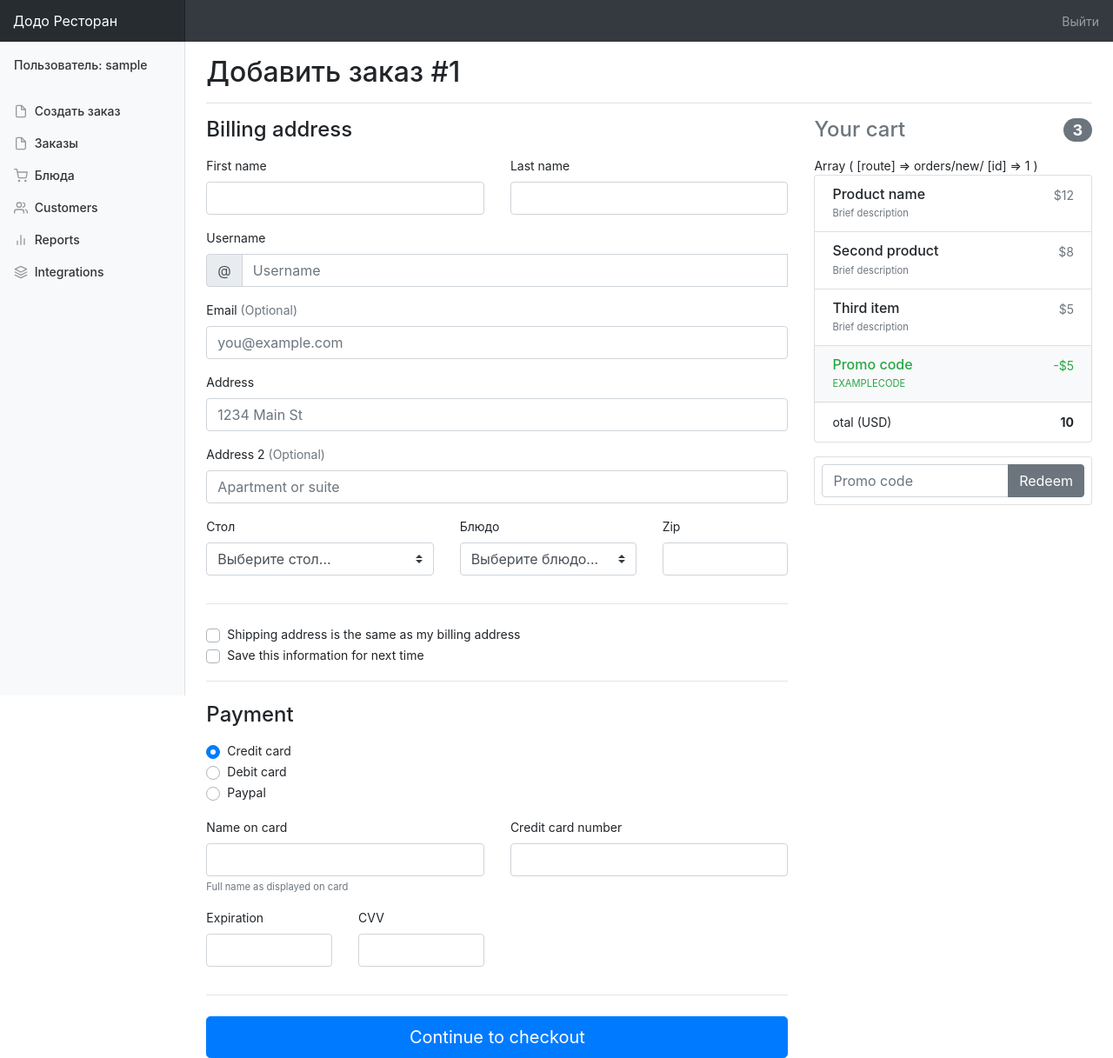
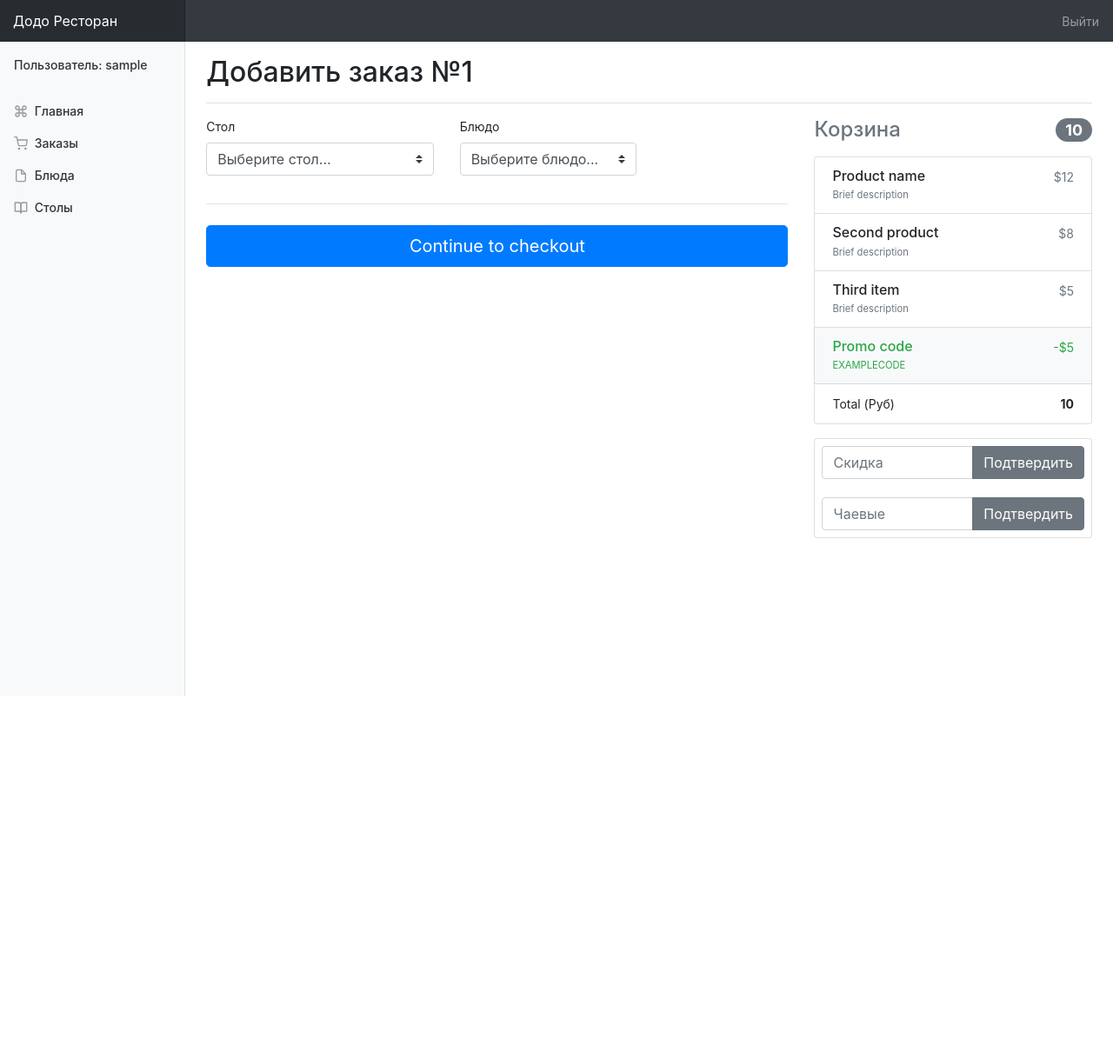
Before and after one commit to aiserrock/Restaurant, a PHP site: page /orders/new/?id=1 in a window 1280 px wide. Shown: the whole page at 87% size. After the commit the page ends 800 px from the top, so only its background shows below. Run offline with PHP 8.4, Linux system fonts and the light colour scheme; the visitor is signed in with stand-in values (Sample User, id 1); tables that the repository leaves empty or names only in its code hold one stand-in row (values such as "Sample post"); some libraries are stand-ins or nearby versions.

Commit message:
create view for 'ADD order '

```diff
--- a/engine/pages/new_order.php
+++ b/engine/pages/new_order.php
@@ -2,26 +2,45 @@
 if (!defined('security_hash')) {
     die("Недостаточно прав");
 }
+
+
 
 $tables = DB::getAll("SELECT id FROM tables WHERE status = 1");
 $dishes = DB::getAll("SELECT * FROM dishes");
 
 $order_id = intval($_GET['id']);
 $order = DB::getRow("SELECT * From orders join order_costs oc on orders.id = oc.order_id where id = ?", [$order_id]);
+
+$countItemInOrder=DB::getAll("
+select orders_id as 'id', SUM(quantity) as 'quantity'
+from dishes_orders
+GROUP BY orders_id
+ORDER BY orders_id");
+function countItemInCart($countItemInOrder):int{
+    foreach ($countItemInOrder as $item){
+        if($item['id']==intval($_GET['id'])){
+            return $item['quantity'];
+        }else{
+            return 0;
+        }
+
+    }
+}
 ?>
 
 <main role="main" class="col-md-9 ml-sm-auto col-lg-10 pt-3 px-4">
     <div class="d-flex justify-content-between flex-wrap flex-md-nowrap align-items-center pb-2 mb-3 border-bottom">
-        <h1 class="h2">Добавить заказ #<?=$order['id']?></h1>
+        <h1 class="h2">Добавить заказ №<?=$order['id']?></h1>
     </div>
 
     <div class="row">
         <div class="col-md-4 order-md-2 mb-4">
             <h4 class="d-flex justify-content-between align-items-center mb-3">
-                <span class="text-muted">Your cart</span>
-                <span class="badge badge-secondary badge-pill">3</span>
+                <span class="text-muted">Корзина</span>
+                <span class="badge badge-secondary badge-pill"><?= countItemInCart($countItemInOrder)?></span>
             </h4>
-            <? print_r($_GET) ?>
+<!--            --><?// print_r($_GET) ?>
+<!--            --><?// print_r($countItemInOrder)?>
             <ul class="list-group mb-3">
                 <li class="list-group-item d-flex justify-content-between lh-condensed">
                     <div>
@@ -52,24 +71,32 @@ $order = DB::getRow("SELECT * From orders join order_costs oc on orders.id = oc.
                     <span class="text-success">-$5</span>
                 </li>
                 <li class="list-group-item d-flex justify-content-between">
-                    <span>otal (USD)</span>
+                    <span>Total (Руб)</span>
                     <strong><?=$order['total_price']?></strong>
                 </li>
             </ul>
 
             <form class="card p-2">
                 <div class="input-group">
-                    <input type="text" class="form-control" placeholder="Promo code">
+                    <input type="text" class="form-control" placeholder="Скидка">
                     <div class="input-group-append">
-                        <button type="submit" class="btn btn-secondary">Redeem</button>
+                        <button type="submit" class="btn btn-secondary">Подтвердить</button>
+                    </div>
+                </div>
+                <br>
+                <div class="input-group">
+                    <input type="text" class="form-control" placeholder="Чаевые">
+                    <div class="input-group-append">
+                        <button type="submit" class="btn btn-secondary">Подтвердить</button>
                     </div>
                 </div>
             </form>
         </div>
+
         <div class="col-md-8 order-md-1">
-            <h4 class="mb-3">Billing address</h4>
+<!--            <h4 class="mb-3">Billing address</h4>-->
             <form class="needs-validation" novalidate="">
-                <div class="row">
+                <!--<div class="row">
                     <div class="col-md-6 mb-3">
                         <label for="firstName">First name</label>
                         <input type="text" class="form-control" id="firstName" placeholder="" value="" required="">
@@ -84,41 +111,41 @@ $order = DB::getRow("SELECT * From orders join order_costs oc on orders.id = oc.
                             Valid last name is required.
                         </div>
                     </div>
-                </div>
+                </div>-->
 
-                <div class="mb-3">
-                    <label for="username">Username</label>
-                    <div class="input-group">
-                        <div class="input-group-prepend">
-                            <span class="input-group-text">@</span>
-                        </div>
-                        <input type="text" class="form-control" id="username" placeholder="Username" required="">
-                        <div class="invalid-feedback" style="width: 100%;">
-                            Your username is required.
-                        </div>
-                    </div>
-                </div>
-
-                <div class="mb-3">
-                    <label for="email">Email <span class="text-muted">(Optional)</span></label>
-                    <input type="email" class="form-control" id="email" placeholder="you@example.com">
-                    <div class="invalid-feedback">
-                        Please enter a valid email address for shipping updates.
-                    </div>
-                </div>
-
-                <div class="mb-3">
-                    <label for="address">Address</label>
-                    <input type="text" class="form-control" id="address" placeholder="1234 Main St" required="">
-                    <div class="invalid-feedback">
-                        Please enter your shipping address.
-                    </div>
-                </div>
-
-                <div class="mb-3">
-                    <label for="address2">Address 2 <span class="text-muted">(Optional)</span></label>
-                    <input type="text" class="form-control" id="address2" placeholder="Apartment or suite">
-                </div>
+<!--                <div class="mb-3">-->
+<!--                    <label for="username">Username</label>-->
+<!--                    <div class="input-group">-->
+<!--                        <div class="input-group-prepend">-->
+<!--                            <span class="input-group-text">@</span>-->
+<!--                        </div>-->
+<!--                        <input type="text" class="form-control" id="username" placeholder="Username" required="">-->
+<!--                        <div class="invalid-feedback" style="width: 100%;">-->
+<!--                            Your username is required.-->
+<!--                        </div>-->
+<!--                    </div>-->
+<!--                </div>-->
+<!---->
+<!--                <div class="mb-3">-->
+<!--                    <label for="email">Email <span class="text-muted">(Optional)</span></label>-->
+<!--                    <input type="email" class="form-control" id="email" placeholder="you@example.com">-->
+<!--                    <div class="invalid-feedback">-->
+<!--                        Please enter a valid email address for shipping updates.-->
+<!--                    </div>-->
+<!--                </div>-->
+<!---->
+<!--                <div class="mb-3">-->
+<!--                    <label for="address">Address</label>-->
+<!--                    <input type="text" class="form-control" id="address" placeholder="1234 Main St" required="">-->
+<!--                    <div class="invalid-feedback">-->
+<!--                        Please enter your shipping address.-->
+<!--                    </div>-->
+<!--                </div>-->
+<!---->
+<!--                <div class="mb-3">-->
+<!--                    <label for="address2">Address 2 <span class="text-muted">(Optional)</span></label>-->
+<!--                    <input type="text" class="form-control" id="address2" placeholder="Apartment or suite">-->
+<!--                </div>-->
 
                 <div class="row">
                     <div class="col-md-5 mb-3">
@@ -149,74 +176,74 @@ $order = DB::getRow("SELECT * From orders join order_costs oc on orders.id = oc.
                             Please provide a valid state.
                         </div>
                     </div>
-                    <div class="col-md-3 mb-3">
-                        <label for="zip">Zip</label>
-                        <input type="text" class="form-control" id="zip" placeholder="" required="">
-                        <div class="invalid-feedback">
-                            Zip code required.
-                        </div>
-                    </div>
+<!--                    <div class="col-md-3 mb-3">-->
+<!--                        <label for="zip">Zip</label>-->
+<!--                        <input type="text" class="form-control" id="zip" placeholder="" required="">-->
+<!--                        <div class="invalid-feedback">-->
+<!--                            Zip code required.-->
+<!--                        </div>-->
+<!--                    </div>-->
                 </div>
-                <hr class="mb-4">
-                <div class="custom-control custom-checkbox">
-                    <input type="checkbox" class="custom-control-input" id="same-address">
-                    <label class="custom-control-label" for="same-address">Shipping address is the same as my billing address</label>
-                </div>
-                <div class="custom-control custom-checkbox">
-                    <input type="checkbox" class="custom-control-input" id="save-info">
-                    <label class="custom-control-label" for="save-info">Save this information for next time</label>
-                </div>
-                <hr class="mb-4">
-
-                <h4 class="mb-3">Payment</h4>
-
-                <div class="d-block my-3">
-                    <div class="custom-control custom-radio">
-                        <input id="credit" name="paymentMethod" type="radio" class="custom-control-input" checked="" required="">
-                        <label class="custom-control-label" for="credit">Credit card</label>
-                    </div>
-                    <div class="custom-control custom-radio">
-                        <input id="debit" name="paymentMethod" type="radio" class="custom-control-input" required="">
-                        <label class="custom-control-label" for="debit">Debit card</label>
-                    </div>
-                    <div class="custom-control custom-radio">
-                        <input id="paypal" name="paymentMethod" type="radio" class="custom-control-input" required="">
-                        <label class="custom-control-label" for="paypal">Paypal</label>
-                    </div>
-                </div>
-                <div class="row">
-                    <div class="col-md-6 mb-3">
-                        <label for="cc-name">Name on card</label>
-                        <input type="text" class="form-control" id="cc-name" placeholder="" required="">
-                        <small class="text-muted">Full name as displayed on card</small>
-                        <div class="invalid-feedback">
-                            Name on card is required
-                        </div>
-                    </div>
-                    <div class="col-md-6 mb-3">
-                        <label for="cc-number">Credit card number</label>
-                        <input type="text" class="form-control" id="cc-number" placeholder="" required="">
-                        <div class="invalid-feedback">
-                            Credit card number is required
-                        </div>
-                    </div>
-                </div>
-                <div class="row">
-                    <div class="col-md-3 mb-3">
-                        <label for="cc-expiration">Expiration</label>
-                        <input type="text" class="form-control" id="cc-expiration" placeholder="" required="">
-                        <div class="invalid-feedback">
-                            Expiration date required
-                        </div>
-                    </div>
-                    <div class="col-md-3 mb-3">
-                        <label for="cc-expiration">CVV</label>
-                        <input type="text" class="form-control" id="cc-cvv" placeholder="" required="">
-                        <div class="invalid-feedback">
-                            Security code required
-                        </div>
-                    </div>
-                </div>
+<!--                <hr class="mb-4">-->
+<!--                <div class="custom-control custom-checkbox">-->
+<!--                    <input type="checkbox" class="custom-control-input" id="same-address">-->
+<!--                    <label class="custom-control-label" for="same-address">Shipping address is the same as my billing address</label>-->
+<!--                </div>-->
+<!--                <div class="custom-control custom-checkbox">-->
+<!--                    <input type="checkbox" class="custom-control-input" id="save-info">-->
+<!--                    <label class="custom-control-label" for="save-info">Save this information for next time</label>-->
+<!--                </div>-->
+<!--                <hr class="mb-4">-->
+<!---->
+<!--                <h4 class="mb-3">Payment</h4>-->
+<!---->
+<!--                <div class="d-block my-3">-->
+<!--                    <div class="custom-control custom-radio">-->
+<!--                        <input id="credit" name="paymentMethod" type="radio" class="custom-control-input" checked="" required="">-->
+<!--                        <label class="custom-control-label" for="credit">Credit card</label>-->
+<!--                    </div>-->
+<!--                    <div class="custom-control custom-radio">-->
+<!--                        <input id="debit" name="paymentMethod" type="radio" class="custom-control-input" required="">-->
+<!--                        <label class="custom-control-label" for="debit">Debit card</label>-->
+<!--                    </div>-->
+<!--                    <div class="custom-control custom-radio">-->
+<!--                        <input id="paypal" name="paymentMethod" type="radio" class="custom-control-input" required="">-->
+<!--                        <label class="custom-control-label" for="paypal">Paypal</label>-->
+<!--                    </div>-->
+<!--                </div>-->
+<!--                <div class="row">-->
+<!--                    <div class="col-md-6 mb-3">-->
+<!--                        <label for="cc-name">Name on card</label>-->
+<!--                        <input type="text" class="form-control" id="cc-name" placeholder="" required="">-->
+<!--                        <small class="text-muted">Full name as displayed on card</small>-->
+<!--                        <div class="invalid-feedback">-->
+<!--                            Name on card is required-->
+<!--                        </div>-->
+<!--                    </div>-->
+<!--                    <div class="col-md-6 mb-3">-->
+<!--                        <label for="cc-number">Credit card number</label>-->
+<!--                        <input type="text" class="form-control" id="cc-number" placeholder="" required="">-->
+<!--                        <div class="invalid-feedback">-->
+<!--                            Credit card number is required-->
+<!--                        </div>-->
+<!--                    </div>-->
+<!--                </div>-->
+<!--                <div class="row">-->
+<!--                    <div class="col-md-3 mb-3">-->
+<!--                        <label for="cc-expiration">Expiration</label>-->
+<!--                        <input type="text" class="form-control" id="cc-expiration" placeholder="" required="">-->
+<!--                        <div class="invalid-feedback">-->
+<!--                            Expiration date required-->
+<!--                        </div>-->
+<!--                    </div>-->
+<!--                    <div class="col-md-3 mb-3">-->
+<!--                        <label for="cc-expiration">CVV</label>-->
+<!--                        <input type="text" class="form-control" id="cc-cvv" placeholder="" required="">-->
+<!--                        <div class="invalid-feedback">-->
+<!--                            Security code required-->
+<!--                        </div>-->
+<!--                    </div>-->
+<!--                </div>-->
                 <hr class="mb-4">
                 <button class="btn btn-primary btn-lg btn-block" type="submit">Continue to checkout</button>
             </form>
--- a/engine/templates/header.php
+++ b/engine/templates/header.php
@@ -10,7 +10,7 @@
     <meta name="description" content="">
     <meta name="author" content="">
 
-    <title>Dashboard Template for Bootstrap</title>
+    <title>Додо Ресторан</title>
 
     <link rel="canonical" href="https://getbootstrap.com/docs/4.0/examples/dashboard/">
 
@@ -19,6 +19,9 @@
 
     <!-- Custom styles for this template -->
     <link href="/assets/css/dashboard.css" rel="stylesheet">
+
+    <!--header icon-->
+    <link rel="shortcut icon" href="/assets/img/logo.png" type="image/x-icon">
 </head>
 
 <body>
@@ -43,39 +46,27 @@
                     </li>
 
                     <li class="nav-item">
-                        <a class="nav-link" href="/orders/new/">
-                            <span data-feather="file"></span>
-                            Создать заказ
+                        <a class="nav-link" href="/">
+                            <span data-feather="command"></span>
+                            Главная
                         </a>
                     </li>
                     <li class="nav-item">
                         <a class="nav-link" href="/orders/">
-                            <span data-feather="file"></span>
+                            <span data-feather="shopping-cart"></span>
                             Заказы
                         </a>
                     </li>
                     <li class="nav-item">
                         <a class="nav-link" href="/dishes/">
-                            <span data-feather="shopping-cart"></span>
+                            <span data-feather="file"></span>
                             Блюда
                         </a>
                     </li>
                     <li class="nav-item">
                         <a class="nav-link" href="#">
-                            <span data-feather="users"></span>
-                            Customers
-                        </a>
-                    </li>
-                    <li class="nav-item">
-                        <a class="nav-link" href="#">
-                            <span data-feather="bar-chart-2"></span>
-                            Reports
-                        </a>
-                    </li>
-                    <li class="nav-item">
-                        <a class="nav-link" href="#">
-                            <span data-feather="layers"></span>
-                            Integrations
+                            <span data-feather="book-open"></span>
+                            Столы
                         </a>
                     </li>
                 </ul>
```
Also changed, not shown: engine/pages/orders.php (+3 -4 lines).
